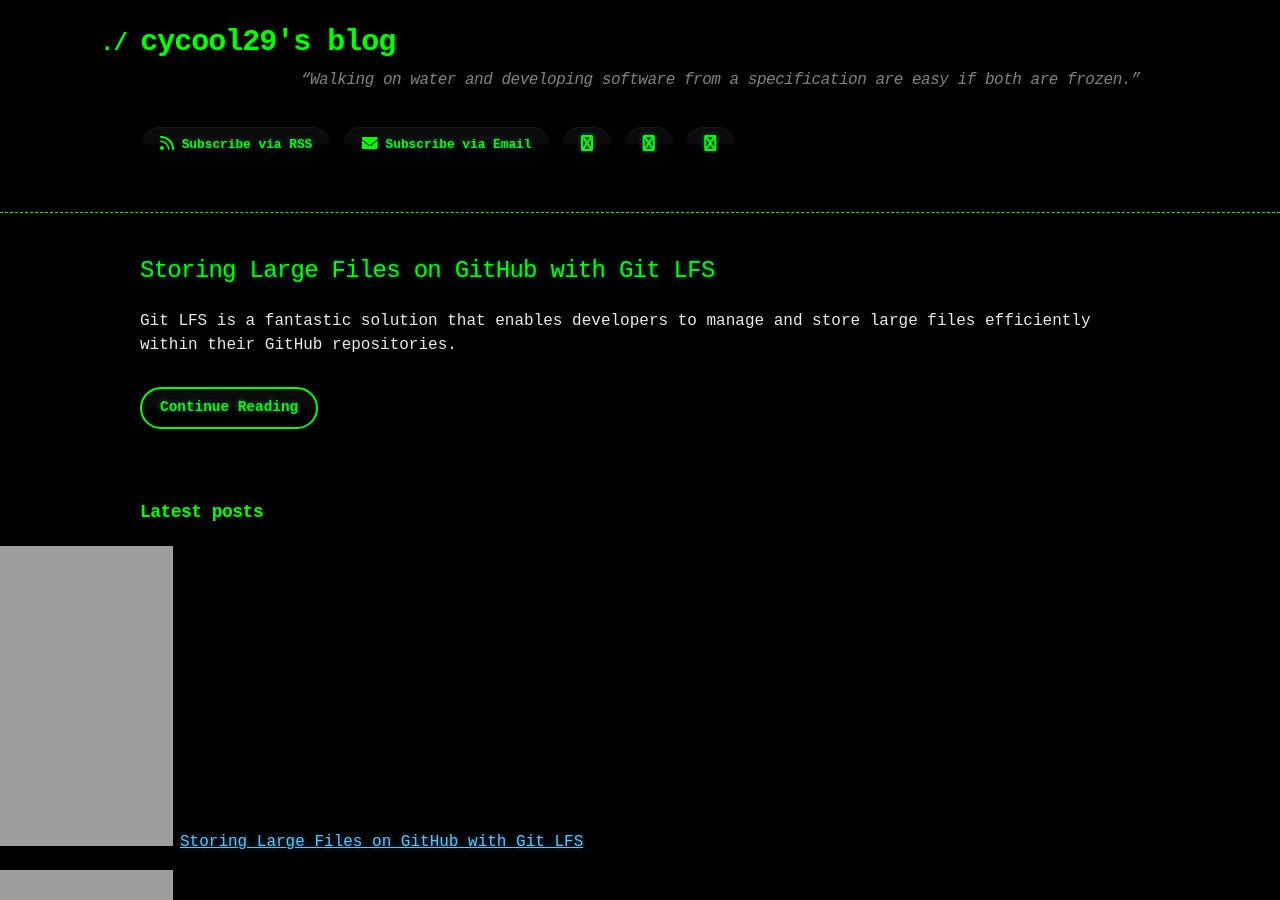
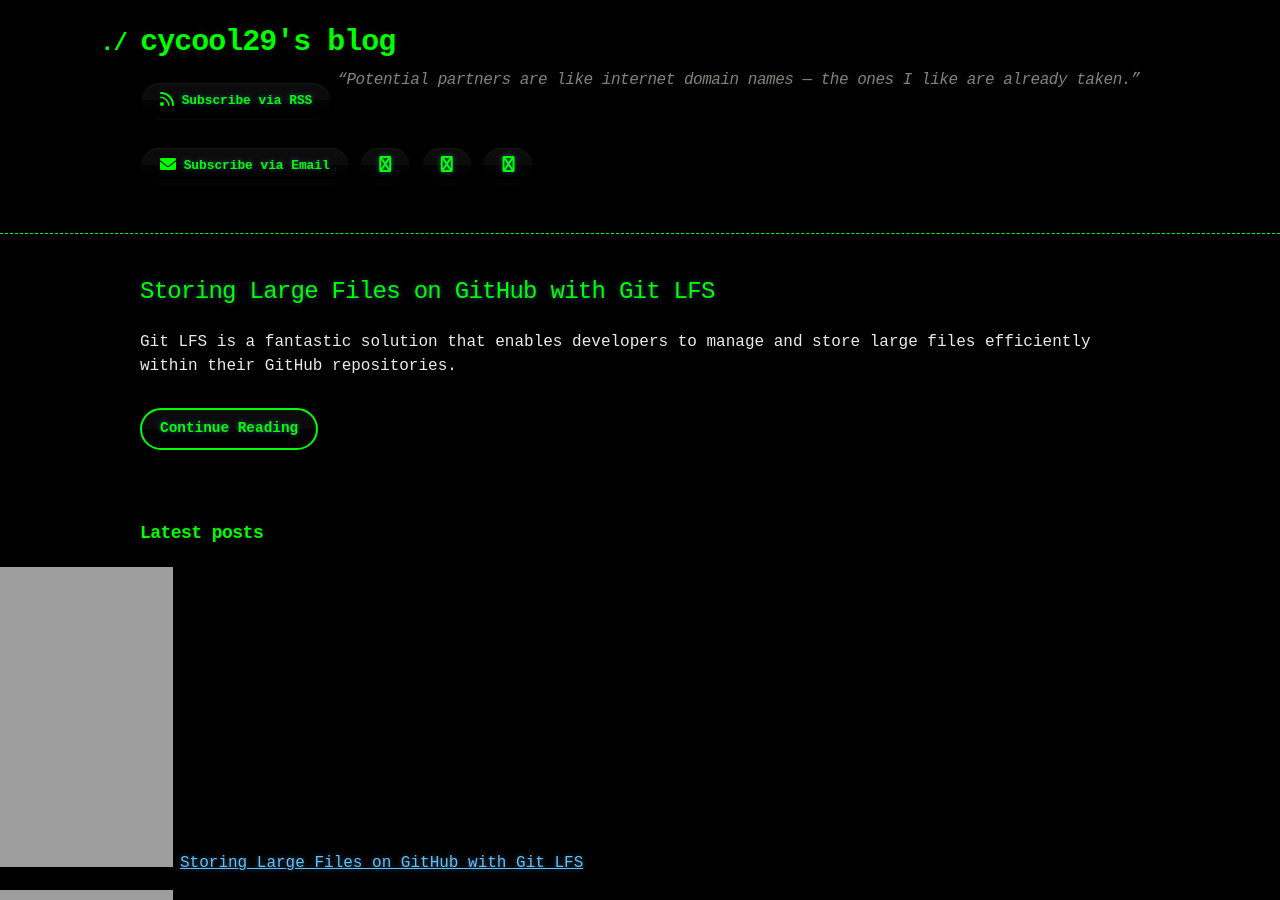
Before and after one commit to cycool29/cycool29.github.io, a Jekyll site: the page built from index.md, in a window 1280 px wide and 900 px high. Built offline with Jekyll 4.4.1, drawn with Linux system fonts in a browser that asks for light colours; a style sheet for code colours, icons or effects is not loaded.

Commit message:
Update quotes

```diff
--- a/_config.yml
+++ b/_config.yml
@@ -1,5 +1,5 @@
 title: cycool29's blog
-description: "“Walking on water and developing software from a specification are easy if both are frozen.” "
+description: "“Potential partners are like internet domain names — the ones I like are already taken.” "
 bio: A high school student. Intermediate in Python, Git, Bash. Learning JavaScript. He/Him. "
 author: cycool29
 url: https://cycool29.github.io
```
